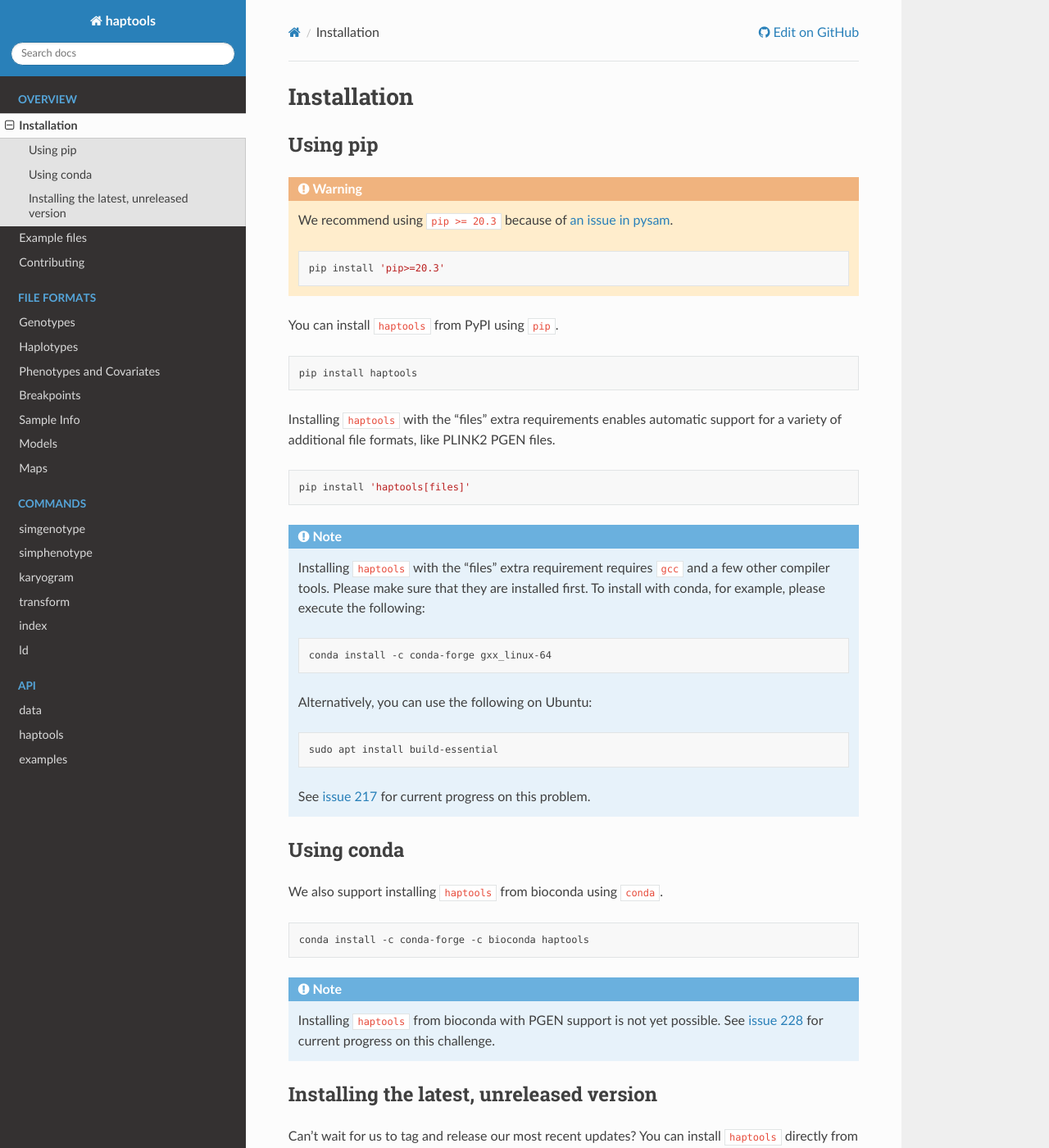
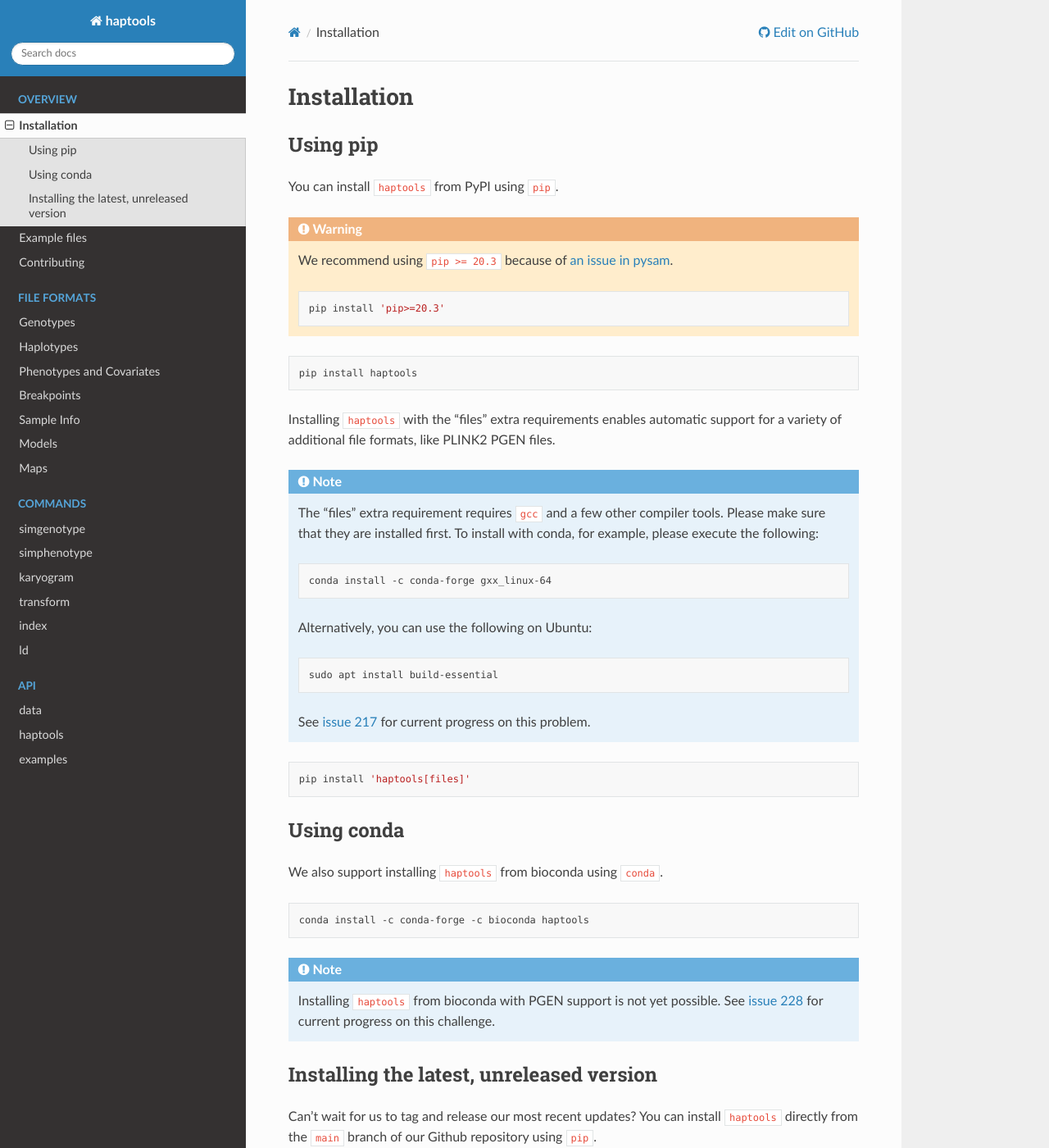
Before and after one commit to CAST-genomics/haptools, a Sphinx documentation site: the page built from docs/project_info/installation.rst, in a window 1280 px wide and 1400 px high. Shown: the whole window at 82% size. Built offline with Sphinx 7.4.7 and the Read the Docs theme 2.0.0, drawn with Linux system fonts in a browser that asks for light colours.

Commit message:
rearrange install instructions

```diff
--- a/docs/project_info/installation.rst
+++ b/docs/project_info/installation.rst
@@ -14,20 +16,14 @@
 
       pip install 'pip>=20.3'
 
-You can install ``haptools`` from PyPI using ``pip``.
-
 .. code-block:: bash
 
    pip install haptools
 
 Installing ``haptools`` with the "files" extra requirements enables automatic support for a variety of additional file formats, like PLINK2 PGEN files.
 
-.. code-block:: bash
-
-   pip install 'haptools[files]'
-
 .. note::
-   Installing ``haptools`` with the "files" extra requirement requires ``gcc`` and a few other compiler tools. Please make sure that they are installed first. To install with conda, for example, please execute the following:
+   The "files" extra requirement requires ``gcc`` and a few other compiler tools. Please make sure that they are installed first. To install with conda, for example, please execute the following:
 
    .. code-block:: bash
 
@@ -40,6 +36,10 @@
       sudo apt install build-essential
 
    See `issue 217 <https://github.com/chrchang/plink-ng/issues/217>`_ for current progress on this problem.
+
+.. code-block:: bash
+
+   pip install 'haptools[files]'
 
 Using conda
 -----------
```
Also changed, not shown: other parts of docs/project_info/installation.rst (+2 -0 lines).
